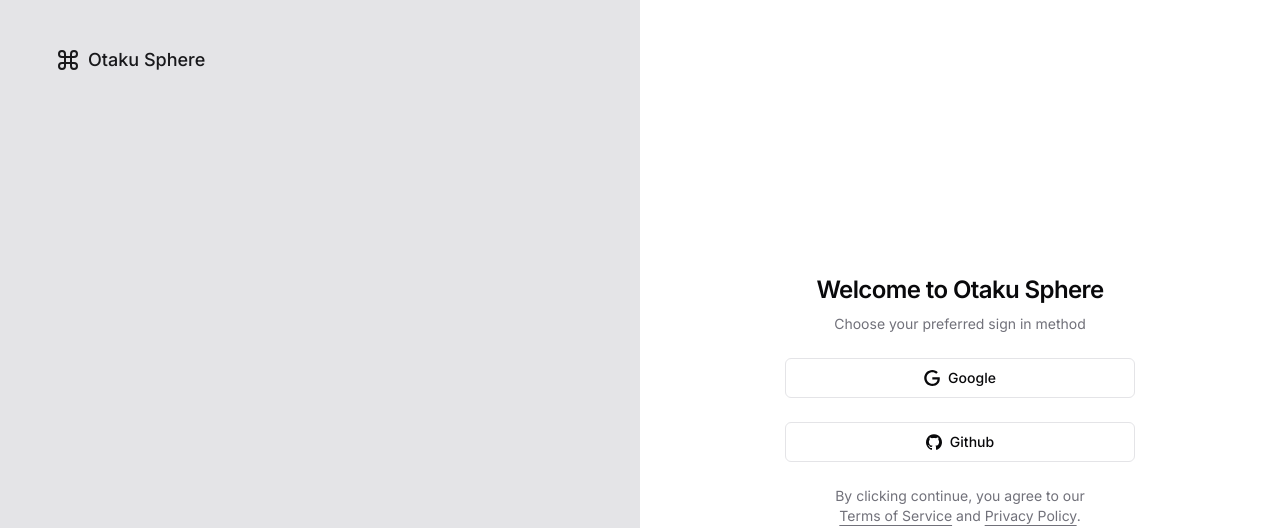
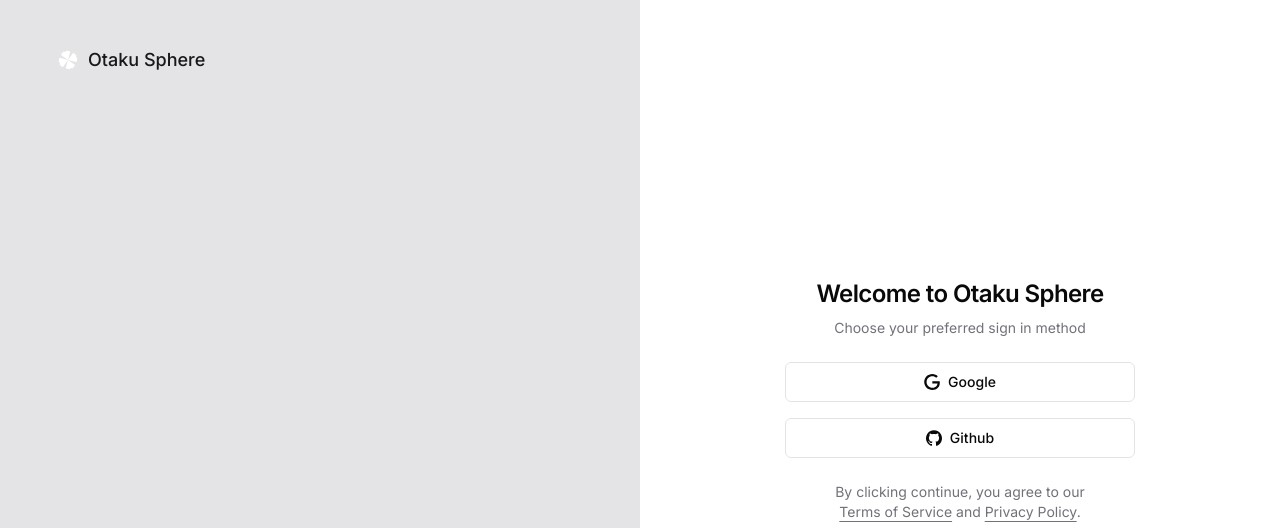
Before and after one commit to Sukrittt/Otaku-Sphere, a Next.js app: page /sign-in in a window 1280 px wide. Shown: the top 528 px of the page. Built offline with nearby package versions, Linux system fonts and the light colour scheme.

Commit message:
application logo

```diff
--- a/src/app/(auth)/sign-in/page.tsx
+++ b/src/app/(auth)/sign-in/page.tsx
@@ -1,9 +1,9 @@
-import { Command } from "lucide-react";
 import Link from "next/link";
 
 import { cn } from "@/lib/utils";
 import { buttonVariants } from "@/components/ui/Button";
 import { UserAuthForm } from "@/components/User/UserAuthForm";
+import { Icons } from "@/components/Icons";
 
 const AuthenticationPage = () => {
   return (
@@ -19,7 +19,7 @@
               "text-lg font-medium"
             )}
           >
-            <Command className="mr-2 h-6 w-6" />
+            <Icons.logo className="mr-2 h-6 w-6" />
             Otaku Sphere
           </Link>
         </div>
--- a/src/components/Icons.tsx
+++ b/src/components/Icons.tsx
@@ -17,39 +17,28 @@
 export const Icons = {
   logo: (props: LucideProps) => (
     <svg
+      viewBox="0 0 48 48"
+      id="a"
+      xmlns="http://www.w3.org/2000/svg"
       {...props}
-      xmlns="http://www.w3.org/2000/svg"
-      version="1.1"
-      x="0px"
-      y="0px"
-      viewBox="0 0 10 12.5"
-      enable-background="new 0 0 10 10"
+      fill="#fff"
     >
-      <g>
-        <path d="M5.001,5.46c-1.061,0-1.637,0.198-1.637,0.301c0,0.102,0.576,0.302,1.637,0.302c1.059,0,1.637-0.2,1.637-0.302   C6.638,5.658,6.06,5.46,5.001,5.46z" />
-        <path d="M6.858,4.96V4.725c0-0.605-0.493-1.099-1.1-1.099H4.241c-0.605,0-1.099,0.493-1.099,1.099V4.96   c0.578-0.064,1.225-0.098,1.858-0.098C5.634,4.862,6.28,4.896,6.858,4.96z M5.622,4.386h0.291c0.042,0,0.075,0.035,0.075,0.076   S5.955,4.537,5.913,4.537H5.622c-0.043,0-0.075-0.034-0.075-0.075S5.579,4.386,5.622,4.386z M4.305,4.185H4.013   c-0.042,0-0.075-0.034-0.075-0.076c0-0.041,0.033-0.075,0.075-0.075h0.292c0.041,0,0.075,0.034,0.075,0.075   C4.38,4.15,4.346,4.185,4.305,4.185z" />
-        <path d="M5.001,5.013c-1.32,0-2.348,0.131-2.981,0.297h0.173c0.043,0,0.076,0.034,0.076,0.074c0,0.043-0.033,0.076-0.076,0.076   h-0.29c-0.042,0-0.076-0.033-0.076-0.076c0-0.008,0.002-0.014,0.005-0.021c-0.349,0.108-0.537,0.227-0.537,0.33   c0,0.285,1.411,0.682,3.707,0.682c2.295,0,3.705-0.396,3.705-0.682C8.706,5.408,7.296,5.013,5.001,5.013z M2.634,5.769H2.342   c-0.04,0-0.074-0.033-0.074-0.076c0-0.041,0.034-0.074,0.074-0.074h0.292c0.041,0,0.075,0.033,0.075,0.074   C2.709,5.735,2.675,5.769,2.634,5.769z M5.001,6.212c-0.619,0-1.788-0.094-1.788-0.451S4.382,5.31,5.001,5.31   c0.618,0,1.787,0.094,1.787,0.451S5.619,6.212,5.001,6.212z M7.079,5.46c-0.041,0-0.074-0.033-0.074-0.076   c0-0.04,0.033-0.074,0.074-0.074h0.293c0.041,0,0.074,0.034,0.074,0.074c0,0.043-0.033,0.076-0.074,0.076H7.079z M7.749,5.835   H7.457c-0.042,0-0.075-0.033-0.075-0.074c0-0.042,0.033-0.075,0.075-0.075h0.292c0.041,0,0.075,0.033,0.075,0.075   C7.824,5.802,7.79,5.835,7.749,5.835z" />
-      </g>
-      <text
-        x="0"
-        y="25"
-        fill="#000000"
-        font-size="5px"
-        font-weight="bold"
-        font-family="'Helvetica Neue', Helvetica, Arial-Unicode, Arial, Sans-serif"
-      >
-        Created by verry poernomo
-      </text>
-      <text
-        x="0"
-        y="30"
-        fill="#000000"
-        font-size="5px"
-        font-weight="bold"
-        font-family="'Helvetica Neue', Helvetica, Arial-Unicode, Arial, Sans-serif"
-      >
-        from the Noun Project
-      </text>
+      <path
+        className="b"
+        d="m18.4423,8.4876l-3.1029-1.3556-4.7597,4.8634v2.6943l13.4581,9.2486,4.2775-15.759-1.5833-1.9389-6.9217-.7406-1.368,2.9876Z"
+      />
+      <path
+        className="b"
+        d="m39.6925,18.3529l1.3849-3.0899-4.8182-4.8056-2.6942-.0255-9.5272,13.5066,15.8685,4.2903,1.9538-1.5648.8062-6.9144-2.9737-1.3967Z"
+      />
+      <path
+        className="b"
+        d="m29.5076,39.5328l3.0836,1.3989,4.8273-4.7965.0377-2.694-13.4183-9.5028-4.4076,15.7634,1.556,1.9608,6.9107.8373,1.4107-2.9672Z"
+      />
+      <path
+        className="b"
+        d="m8.3095,29.4688l-1.3818,3.0913,4.823,4.8007,2.6942.0228,9.5929-13.4453-15.9527-4.3457-1.9522,1.5668-.7992,6.9152,2.9757,1.3941Z"
+      />
     </svg>
   ),
   gitHub: (props: LucideProps) => (
--- a/src/components/Navbar/Navbar.tsx
+++ b/src/components/Navbar/Navbar.tsx
@@ -1,5 +1,4 @@
 import { FC } from "react";
-import { Command } from "lucide-react";
 import Link from "next/link";
 
 import { getAuthSession } from "@/lib/auth";
@@ -7,6 +6,7 @@
 import { Button, buttonVariants } from "@/ui/Button";
 import Searchbar from "@/components/Navbar/Searchbar";
 import UserAccountDropdown from "@/components/User/UserAccountDropdown";
+import { Icons } from "@/components/Icons";
 
 interface NavbarProps {}
 
@@ -48,7 +48,7 @@
               "text-md tracking-tighter"
             )}
           >
-            <Command className="mr-2 h-5 w-5" />
+            <Icons.logo className="mr-2 h-6 w-6" />
             Otaku Sphere
           </Link>
         </div>
--- a/src/components/User/UserAuthForm.tsx
+++ b/src/components/User/UserAuthForm.tsx
@@ -49,7 +49,7 @@
   };
 
   return (
-    <div className={cn("grid gap-6", className)} {...props}>
+    <div className={cn("grid gap-y-4", className)} {...props}>
       <Button
         onClick={handleGoogleLogin}
         variant="outline"
```
